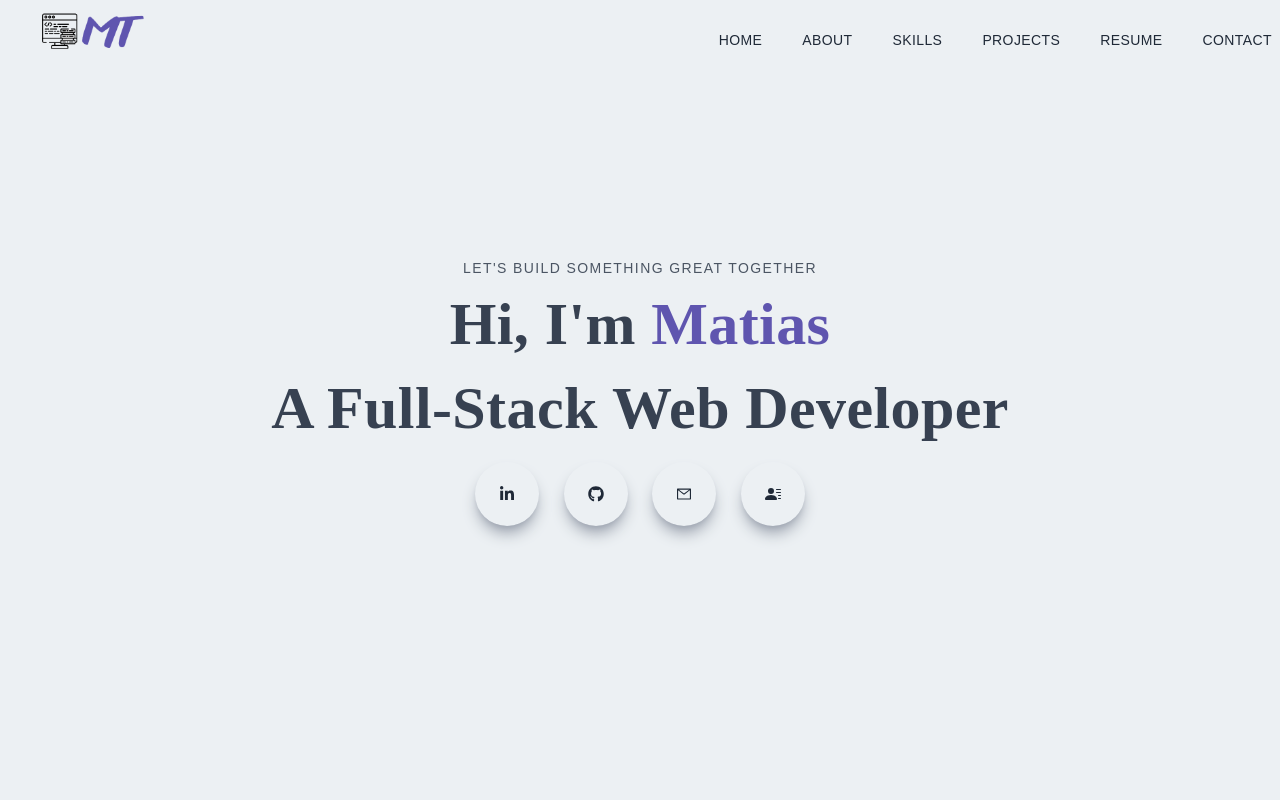
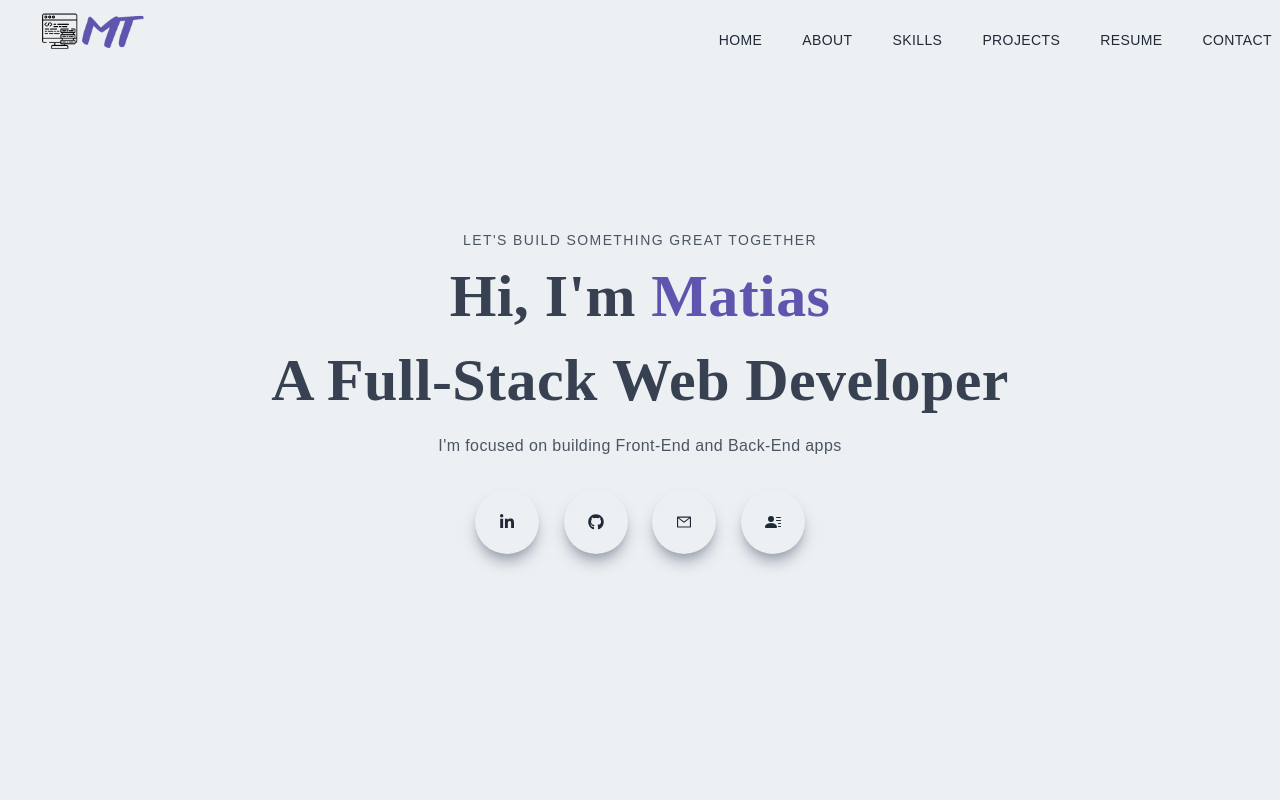
Before and after one commit to teyuu/personal-portfolio, a Next.js app: page / in a window 1280 px wide. Shown: the top 800 px of the page. Built offline with nearby package versions, Linux system fonts and the light colour scheme.

Commit message:
main message

```diff
--- a/components/Main.jsx
+++ b/components/Main.jsx
@@ -16,6 +16,9 @@ const Main = () => {
             Hi, I&#39;m <span className="text-[#5f55af]"> Matias</span>
           </h1>
           <h1 className="py-2 text-gray-700">A Full-Stack Web Developer</h1>
+          <p className="py-4 text-gray-600 sm:max-w-[70%] m-auto">
+            I&#39;m focused on building Front-End and Back-End apps
+          </p>
           <div className="flex items-center justify-between max-w-[330px] m-auto py-4">
             <a
               href="https://www.linkedin.com/in/matias-tellini-12a705232/"
```
